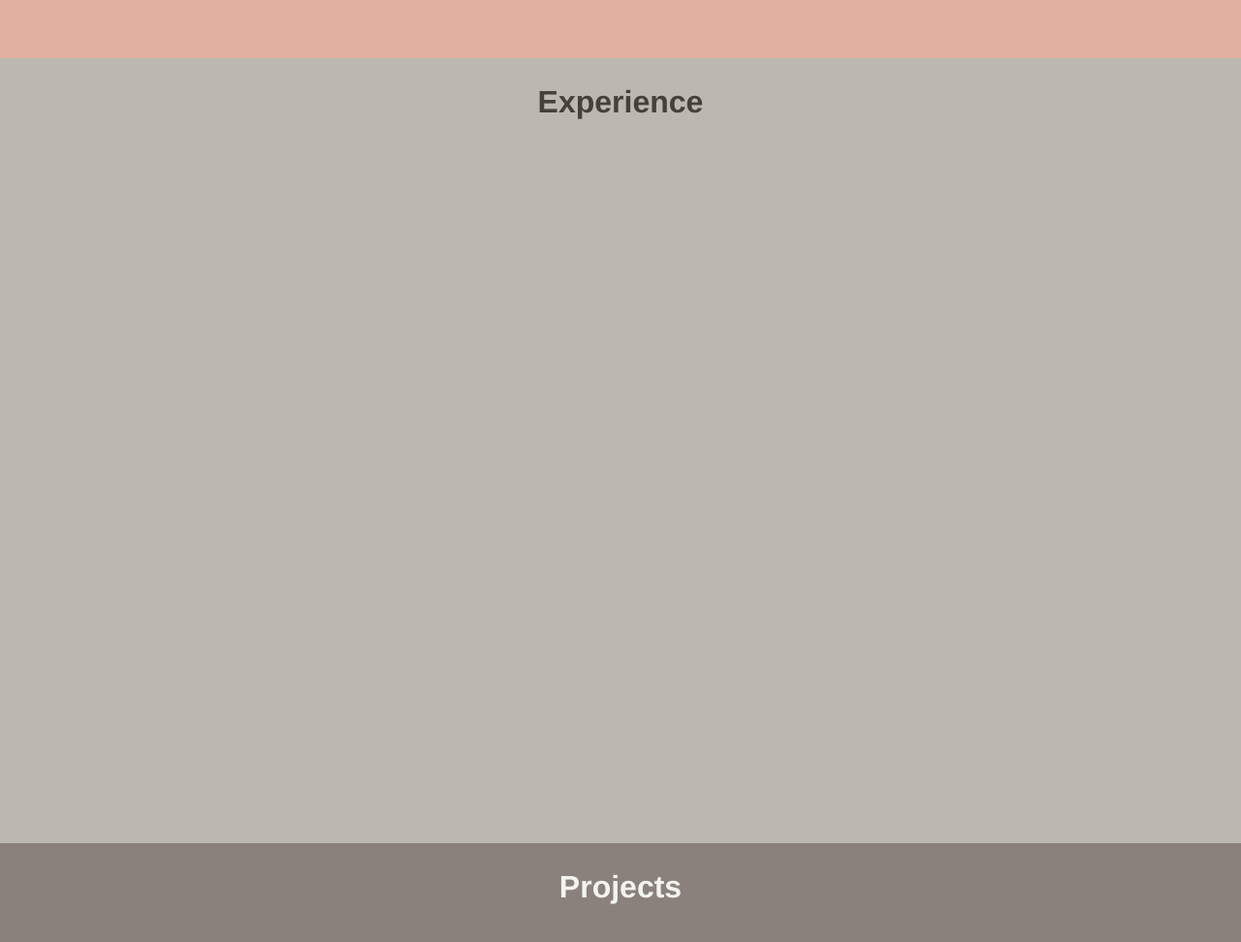
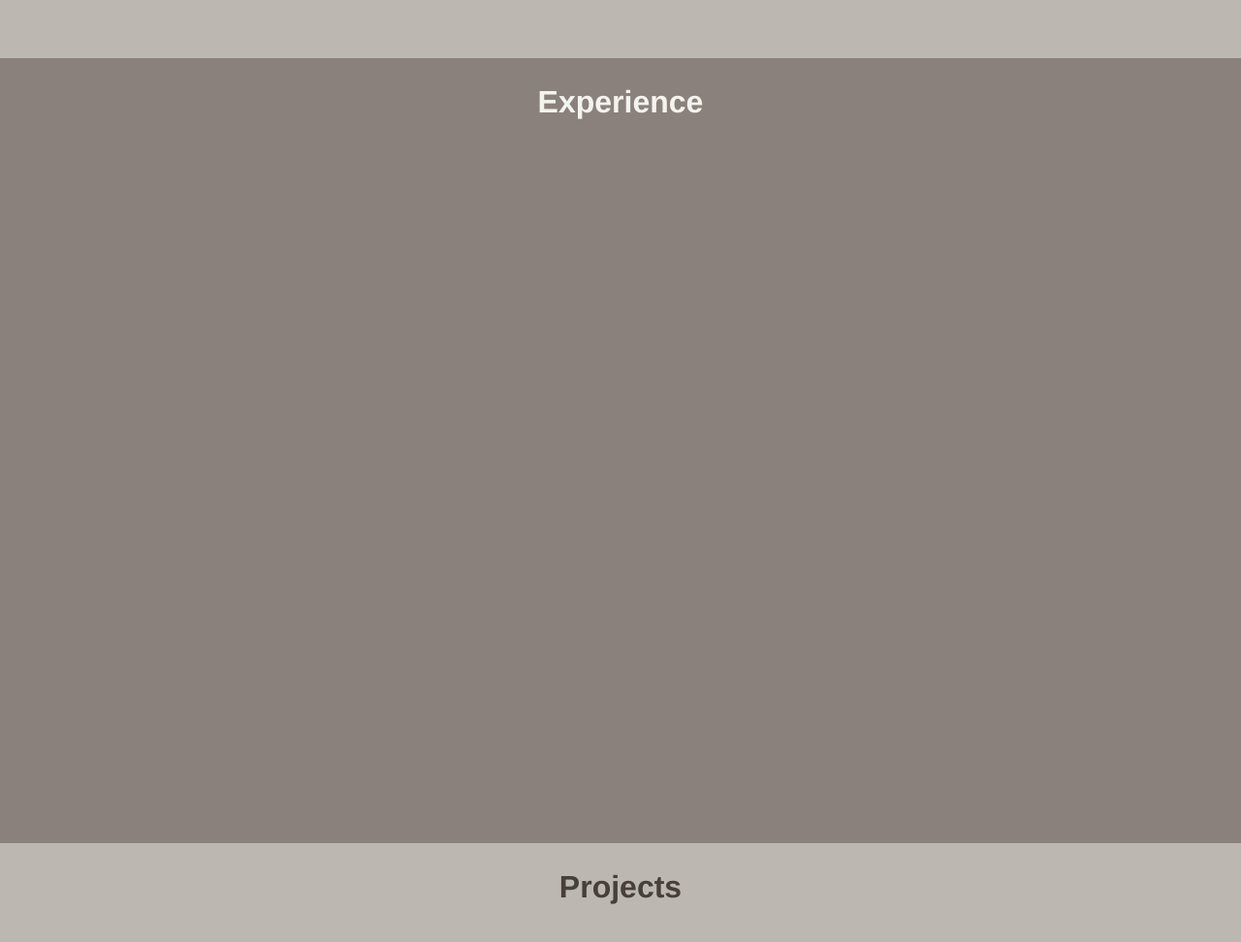
Before and after one commit to AKCDNG/portfolio-page, a React (Create React App) app in the folder portfolio/: page / in a window 1280 px wide. Shown: the part 1620-2592 px from the top of the page at 97% size. Built offline with nearby package versions, Linux system fonts and the light colour scheme.

Commit message:
change colour palette

```diff
--- a/portfolio/src/index.css
+++ b/portfolio/src/index.css
@@ -10,6 +10,8 @@ body {
 html {
   scroll-behavior: smooth;
 }
+
+/* Navbar */
 
 .navbar {
   display: flex;
@@ -142,7 +144,7 @@ html {
 
 /* About Me Section */
 .about-me {
-  background: #e0afa0;
+  background: #BCB8B1;
 }
 
 .about-me-heading {
@@ -166,7 +168,7 @@ html {
 
 /* Experience Section */
 .experience {
-  background: #bcb8b1;
+  background: #8A817C;
 }
 
 .experience-heading {
@@ -185,12 +187,12 @@ html {
   font-weight: 700;
   font-size: 32px;
 
-  color: #463f3a;
+  color: #F4F3EE;
 }
 
 /* Projects Section */
 .projects {
-  background: #8a817c;
+  background: #BCB8B1;
 }
 
 .projects-heading {
@@ -208,12 +210,12 @@ html {
   font-weight: 700;
   font-size: 32px;
 
-  color: #f4f3ee;
+  color: #463F3A;
 }
 
 /* Tech Stacks Section */
 .tech-stacks {
-  background: #e0afa0;
+  background: #8A817C;
 }
 
 .tech-stacks-heading {
@@ -231,7 +233,7 @@ html {
   font-weight: 700;
   font-size: 32px;
 
-  color: #463f3a;
+  color: #F4F3EE;
 }
 
 /* Contact Section */
```
